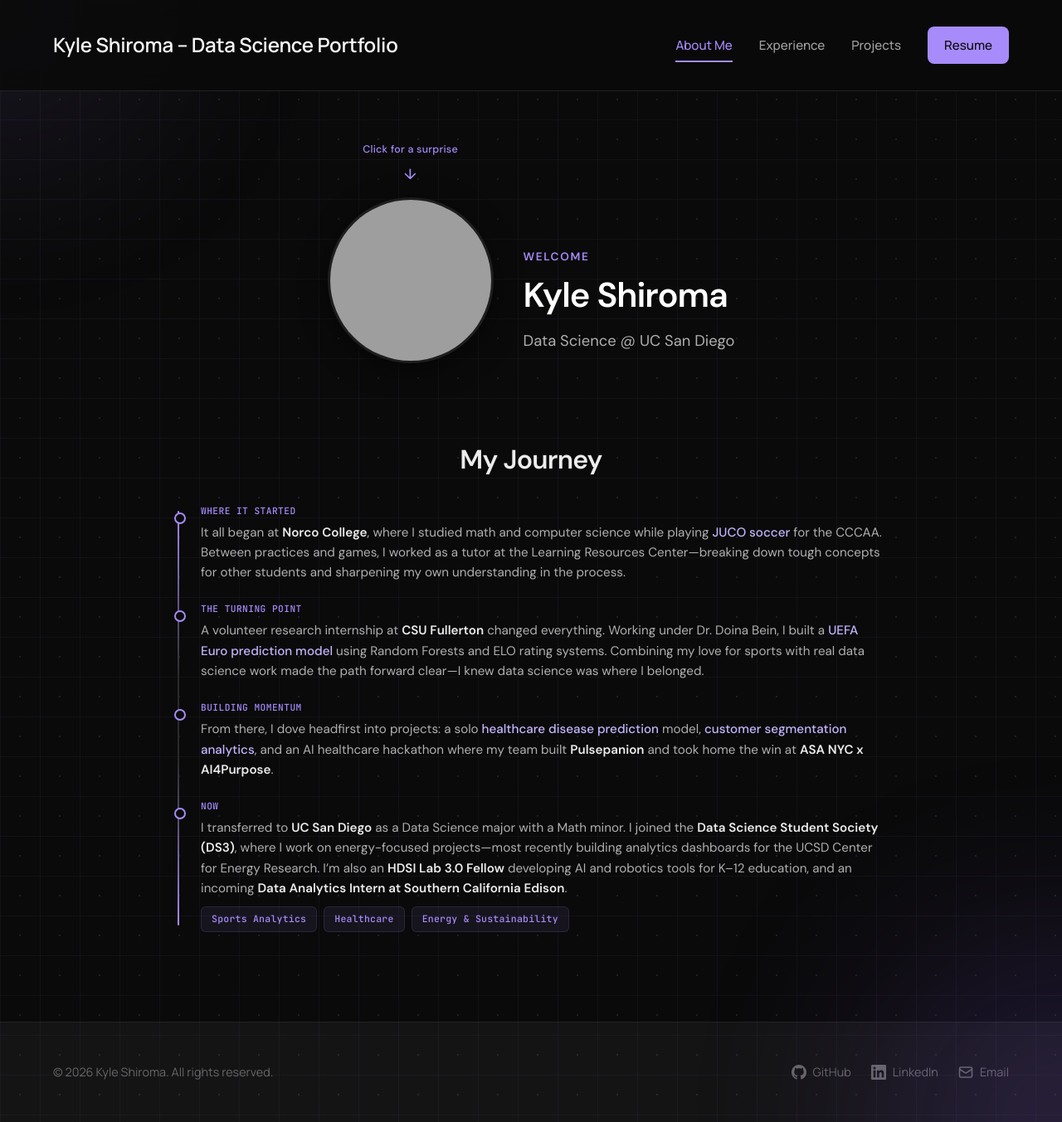
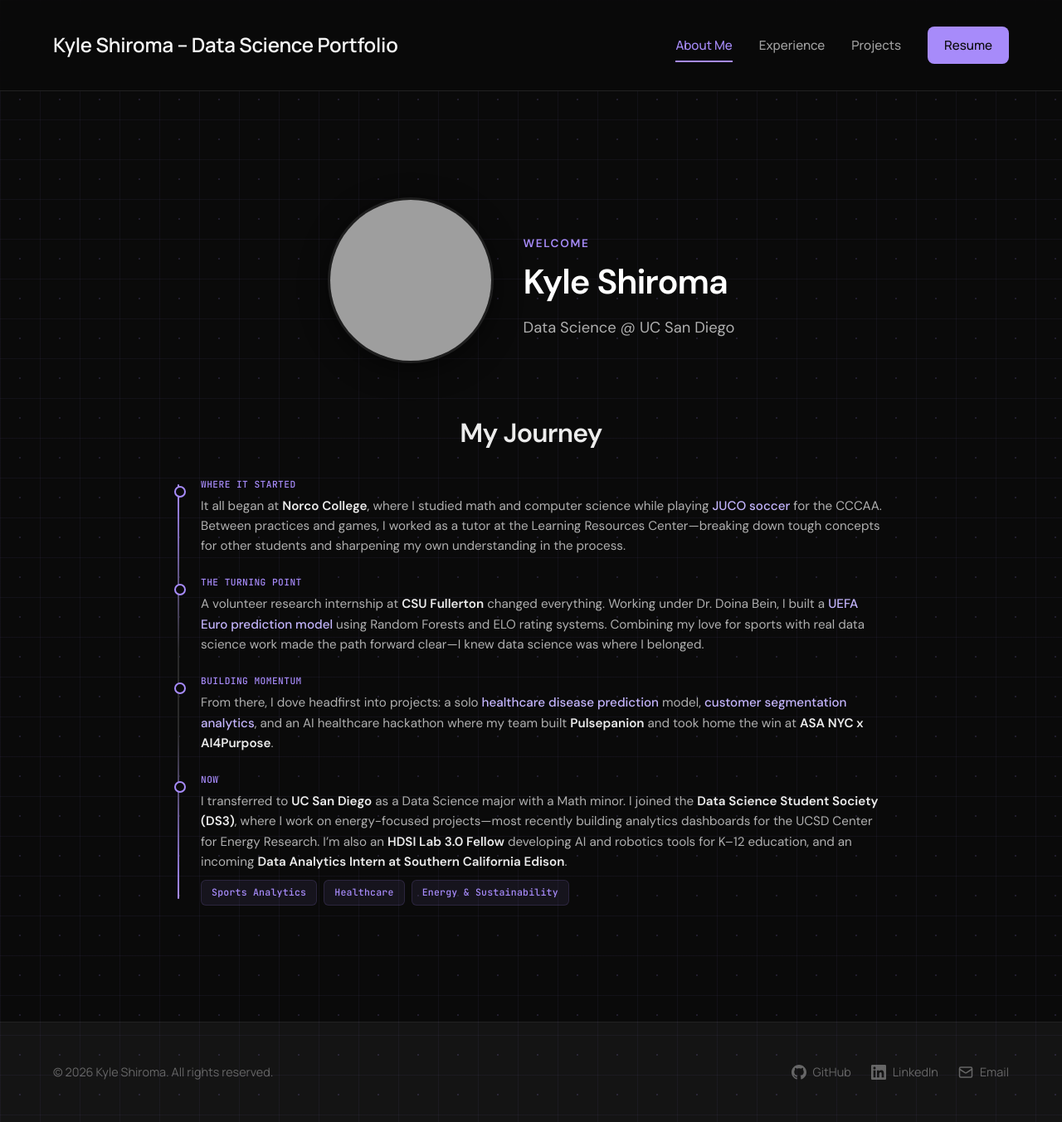
Before and after one commit to k-shiroma-code/k-shiroma-code.github.io, a Jekyll site: the page built from index.md, in a window 1280 px wide and 1353 px high. Shown: the whole window at 83% size. Built offline with Jekyll 4.4.1, drawn with Linux system fonts in a browser that asks for light colours; some web fonts are replaced; some of the changed lines change nothing that is shown; grey boxes are pictures that could not be loaded.

Commit message:
Clean up music-related styles and scripts
Removed unused CSS styles and JavaScript related to music playback and visual effects.

```diff
--- a/index.md
+++ b/index.md
@@ -67,37 +67,7 @@
   align-items: center;
 }
 
-.music-caption {
-  position: absolute;
-  top: -42px;
-  left: 50%;
-  transform: translateX(-50%);
-  white-space: nowrap;
-  font-size: 0.78rem;
-  color: var(--accent);
-  font-weight: 500;
-  letter-spacing: 0.02em;
-  animation: bounce 2s ease-in-out infinite;
-}
-
-.music-caption::after {
-  content: '\2193';
-  display: block;
-  text-align: center;
-  font-size: 1.1rem;
-  margin-top: 2px;
-  animation: arrowBounce 1s ease-in-out infinite;
-}
-
-@keyframes bounce {
-  0%, 100% { transform: translateX(-50%) translateY(0); }
-  50% { transform: translateX(-50%) translateY(-5px); }
-}
-
-@keyframes arrowBounce {
-  0%, 100% { transform: translateY(0); }
-  50% { transform: translateY(4px); }
-}
+/* Profile Photo */
 
 .hero-image {
   width: 200px;
@@ -108,127 +78,11 @@
   box-shadow: 0 8px 32px rgba(0, 0, 0, 0.5);
   flex-shrink: 0;
   transition: border-color 0.3s ease, transform 0.3s ease;
-  cursor: pointer;
 }
 
 .hero-image:hover {
   border-color: var(--accent);
   transform: scale(1.03);
-}
-
-.hero-image.playing {
-  border-color: var(--accent);
-  animation: pulse 1.5s ease-in-out infinite;
-}
-
-@keyframes pulse {
-  0%, 100% { box-shadow: 0 8px 32px rgba(0,0,0,0.4), 0 0 0 0 rgba(167,139,250,0.4); }
-  50% { box-shadow: 0 8px 32px rgba(0,0,0,0.4), 0 0 0 15px rgba(167,139,250,0); }
-}
-
-.now-playing {
-  margin-top: 12px;
-  font-size: 0.78rem;
-  color: var(--accent);
-  opacity: 0;
-  transition: opacity 0.3s ease;
-  display: flex;
-  align-items: center;
-  gap: 6px;
-  font-weight: 500;
-}
-
-.now-playing.visible { opacity: 1; }
-
-.now-playing .bars {
-  display: flex;
-  gap: 2px;
-  align-items: flex-end;
-  height: 12px;
-}
-
-.now-playing .bar {
-  width: 3px;
-  background: var(--accent);
-  animation: soundBar 0.5s ease-in-out infinite alternate;
-}
-
-.now-playing .bar:nth-child(1) { height: 4px; animation-delay: 0s; }
-.now-playing .bar:nth-child(2) { height: 8px; animation-delay: 0.1s; }
-.now-playing .bar:nth-child(3) { height: 6px; animation-delay: 0.2s; }
-.now-playing .bar:nth-child(4) { height: 10px; animation-delay: 0.3s; }
-
-@keyframes soundBar {
-  0% { transform: scaleY(0.5); }
-  100% { transform: scaleY(1); }
-}
-
-/* Ambient Effects */
-.ambient-container {
-  position: fixed;
-  top: 0; left: 0;
-  width: 100%; height: 100%;
-  pointer-events: none;
-  z-index: -1;
-  overflow: hidden;
-  opacity: 0;
-  transition: opacity 1s ease;
-}
-
-.ambient-container.active { opacity: 1; }
-
-.particle {
-  position: absolute;
-  background: var(--accent);
-  border-radius: 50%;
-  opacity: 0;
-}
-
-.particle:nth-child(odd) { width: 4px; height: 4px; }
-.particle:nth-child(even) { width: 6px; height: 6px; }
-
-.particle:nth-child(1) { left: 10%; animation: floatSlow 8s ease-in-out infinite; }
-.particle:nth-child(2) { left: 25%; animation: floatSlow 10s ease-in-out infinite 1s; }
-.particle:nth-child(3) { left: 40%; animation: floatSlow 9s ease-in-out infinite 2s; }
-.particle:nth-child(4) { left: 55%; animation: floatSlow 11s ease-in-out infinite 0.5s; }
-.particle:nth-child(5) { left: 70%; animation: floatSlow 8.5s ease-in-out infinite 1.5s; }
-.particle:nth-child(6) { left: 85%; animation: floatSlow 10s ease-in-out infinite 2.5s; }
-
-@keyframes floatSlow {
-  0% { transform: translateY(100vh); opacity: 0; }
-  10% { opacity: 0.5; }
-  90% { opacity: 0.5; }
-  100% { transform: translateY(-10vh); opacity: 0; }
-}
-
-.soft-glow {
-  position: fixed;
-  width: 400px; height: 400px;
-  border-radius: 50%;
-  filter: blur(120px);
-  opacity: 0;
-  pointer-events: none;
-  z-index: -1;
-  transition: opacity 1s ease;
-}
-
-.soft-glow.active { opacity: 0.15; }
-
-.soft-glow:nth-child(1) {
-  top: -200px; left: -200px;
-  background: #a78bfa;
-  animation: glowPulse 6s ease-in-out infinite;
-}
-
-.soft-glow:nth-child(2) {
-  bottom: -200px; right: -200px;
-  background: #8b5cf6;
-  animation: glowPulse 6s ease-in-out infinite 3s;
-}
-
-@keyframes glowPulse {
-  0%, 100% { opacity: 0.1; transform: scale(1); }
-  50% { opacity: 0.2; transform: scale(1.1); }
 }
 
 /* Hero Text */
@@ -544,7 +398,6 @@
   .hero-title { font-size: 2rem; }
   .hero-subtitle { font-size: 1.05rem; }
   .hero-image { width: 160px; height: 160px; }
-  .music-caption { top: -38px; font-size: 0.72rem; }
   .narrative { padding-left: 24px; }
   .narrative-block::before { left: -28px; }
 }
@@ -624,38 +477,15 @@
 
 <div class="home-container">
 
-<div class="soft-glow" id="glow1"></div>
-<div class="soft-glow" id="glow2"></div>
-
-<div class="ambient-container" id="ambient">
-  <div class="particle"></div>
-  <div class="particle"></div>
-  <div class="particle"></div>
-  <div class="particle"></div>
-  <div class="particle"></div>
-  <div class="particle"></div>
-</div>
-
 <section class="hero-section">
   <div class="hero-top">
     <div class="profile-container">
-      <span class="music-caption">Click for a surprise</span>
       <img
         src="{{ site.baseurl }}/assets/img/IMG_9510.jpg"
         alt="Kyle Shiroma"
         class="hero-image"
         id="profilePic"
-        onclick="toggleMusic()"
       >
-      <div class="now-playing" id="nowPlaying">
-        <div class="bars">
-          <div class="bar"></div>
-          <div class="bar"></div>
-          <div class="bar"></div>
-          <div class="bar"></div>
-        </div>
-        <span>Now Playing</span>
-      </div>
     </div>
     <div class="hero-intro">
       <p class="hero-greeting">Welcome</p>
@@ -663,54 +493,6 @@
       <p class="hero-subtitle">Data Science @ UC San Diego</p>
     </div>
   </div>
-
-  <iframe
-    id="bgMusic" width="0" height="0"
-    src="https://www.youtube.com/embed/PL7AvEObPAM?enablejsapi=1&autoplay=0&loop=1&playlist=PL7AvEObPAM"
-    frameborder="0" allow="autoplay; encrypted-media"
-    style="position: absolute; visibility: hidden;"
-  ></iframe>
-
-  <script>
-    let isPlaying = false;
-    let player;
-    const profilePic = document.getElementById('profilePic');
-    const nowPlaying = document.getElementById('nowPlaying');
-    const ambient = document.getElementById('ambient');
-    const glow1 = document.getElementById('glow1');
-    const glow2 = document.getElementById('glow2');
-
-    var tag = document.createElement('script');
-    tag.src = "https://www.youtube.com/iframe_api";
-    var firstScriptTag = document.getElementsByTagName('script')[0];
-    firstScriptTag.parentNode.insertBefore(tag, firstScriptTag);
-
-    function onYouTubeIframeAPIReady() {
-      player = new YT.Player('bgMusic', {
-        events: { 'onReady': function() {} }
-      });
-    }
-
-    function toggleMusic() {
-      if (!player) return;
-      if (isPlaying) {
-        player.pauseVideo();
-        profilePic.classList.remove('playing');
-        nowPlaying.classList.remove('visible');
-        ambient.classList.remove('active');
-        glow1.classList.remove('active');
-        glow2.classList.remove('active');
-      } else {
-        player.playVideo();
-        profilePic.classList.add('playing');
-        nowPlaying.classList.add('visible');
-        ambient.classList.add('active');
-        glow1.classList.add('active');
-        glow2.classList.add('active');
-      }
-      isPlaying = !isPlaying;
-    }
-  </script>
 
 
 </section>
```
